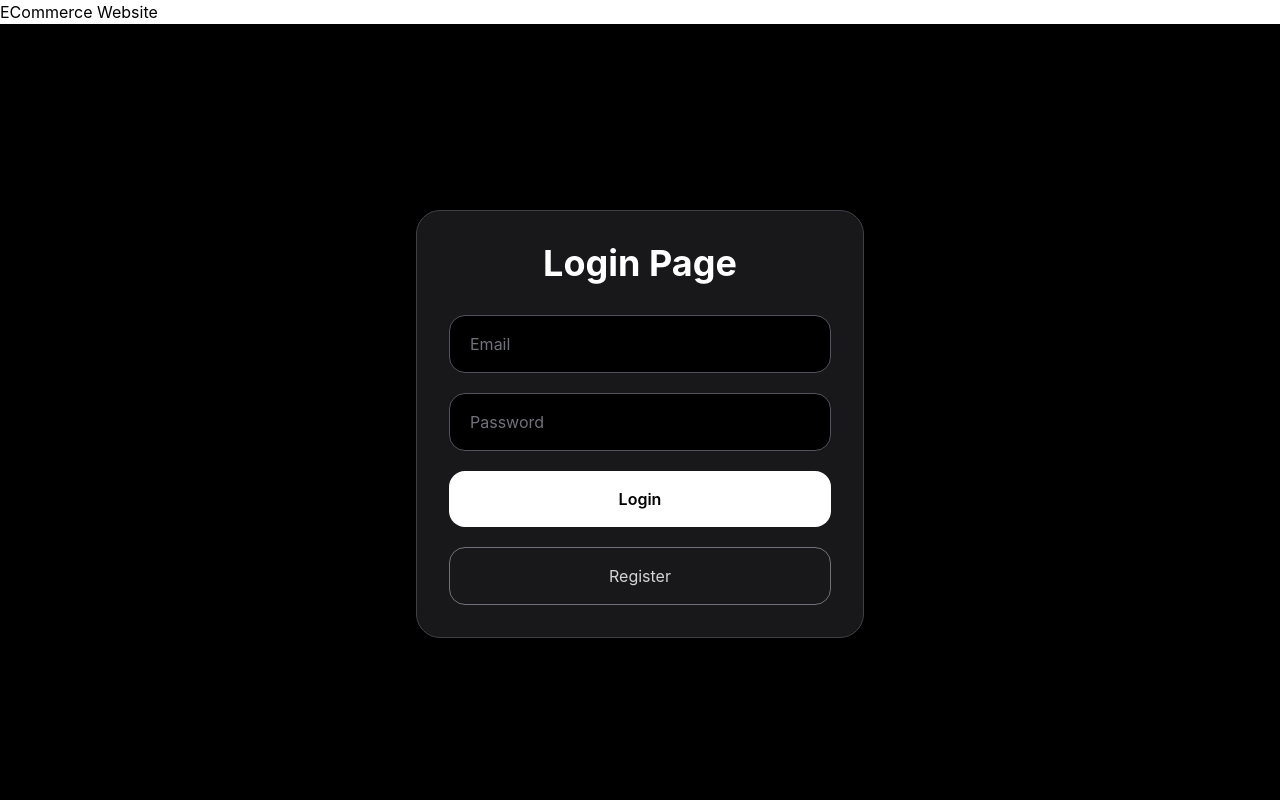
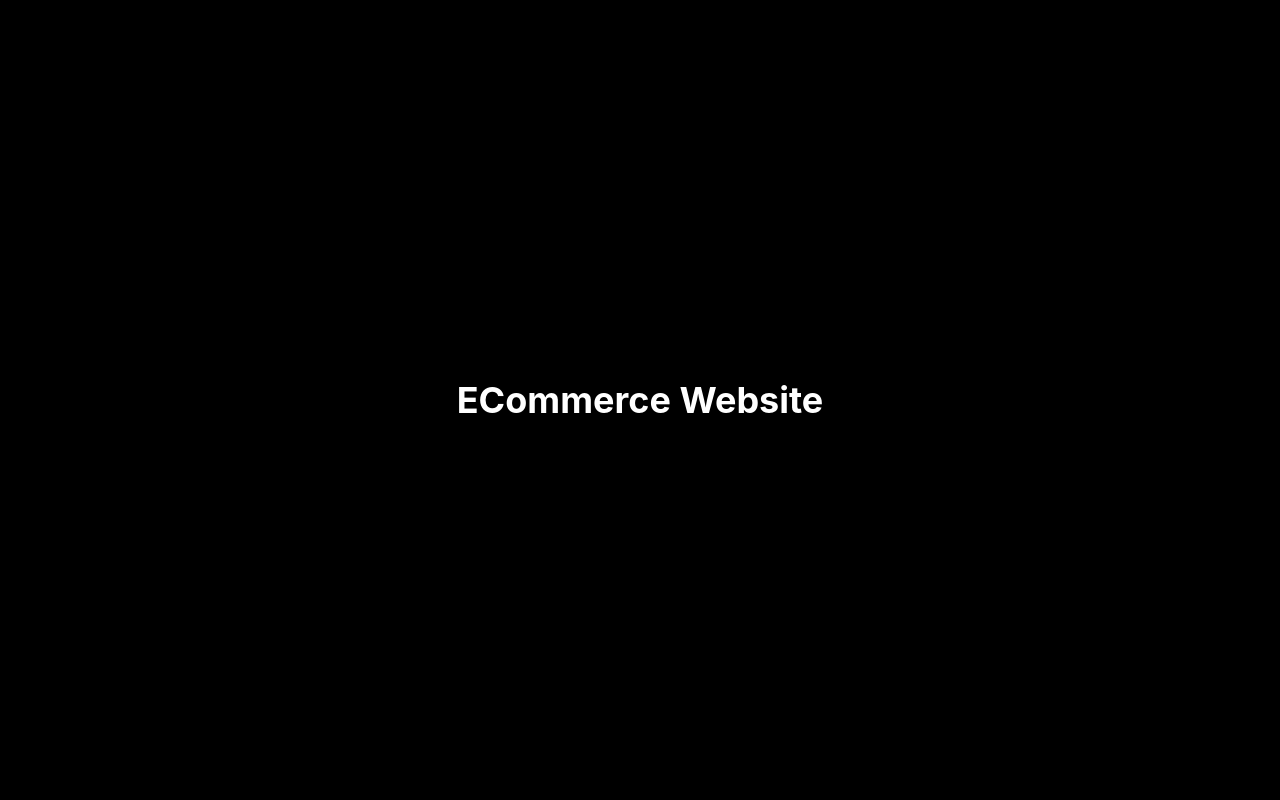
Before and after one commit to ArmanKadian-sys/ecommerce-frontend, a React (Vite) app: page /auth/login in a window 1280 px wide. Shown: the top 800 px of the page. Built offline with nearby package versions, Linux system fonts and the light colour scheme.

Commit message:
simple bar tailwind updated

```diff
--- a/src/components/SimpleBar.jsx
+++ b/src/components/SimpleBar.jsx
@@ -1,7 +1,11 @@
 const SimpleBar = () => {
   return (
     <>
-      <h1>ECommerce Website</h1>
+      <div className="min-h-screen bg-black flex items-center justify-center">
+        <h1 className="text-white text-4xl font-bold">
+          ECommerce Website
+        </h1>
+      </div>
     </>
   )
 }
```
